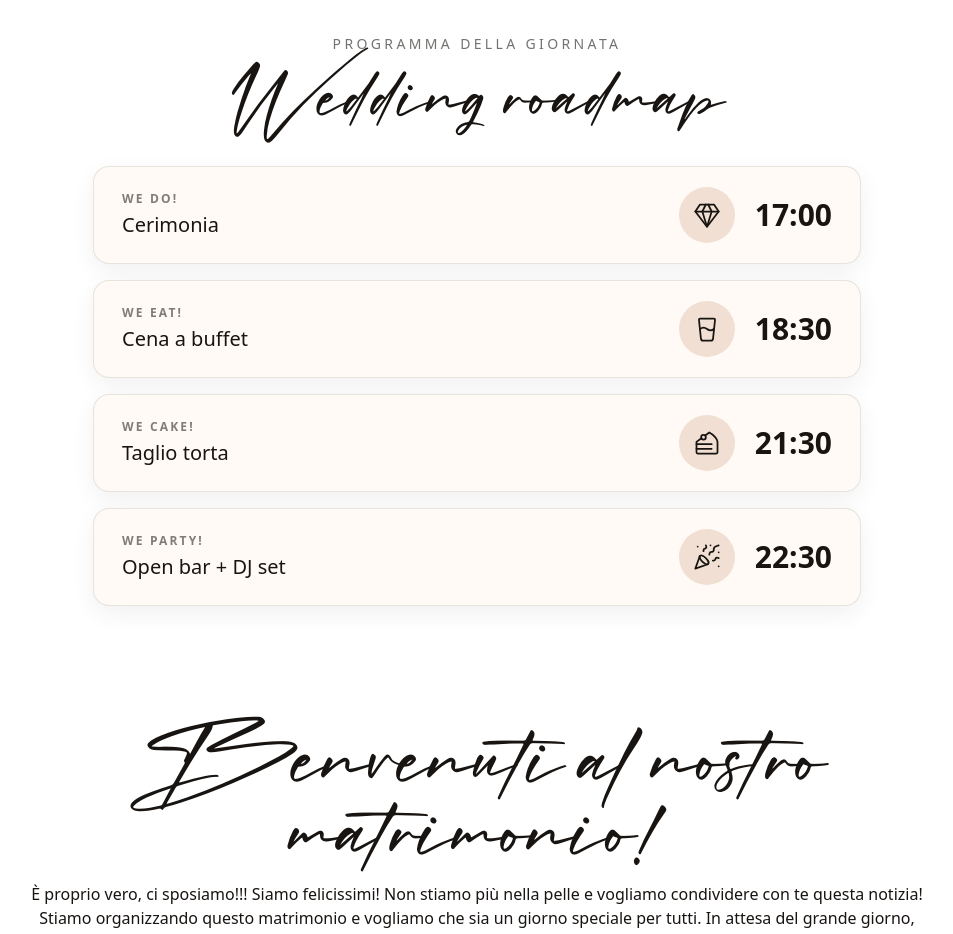
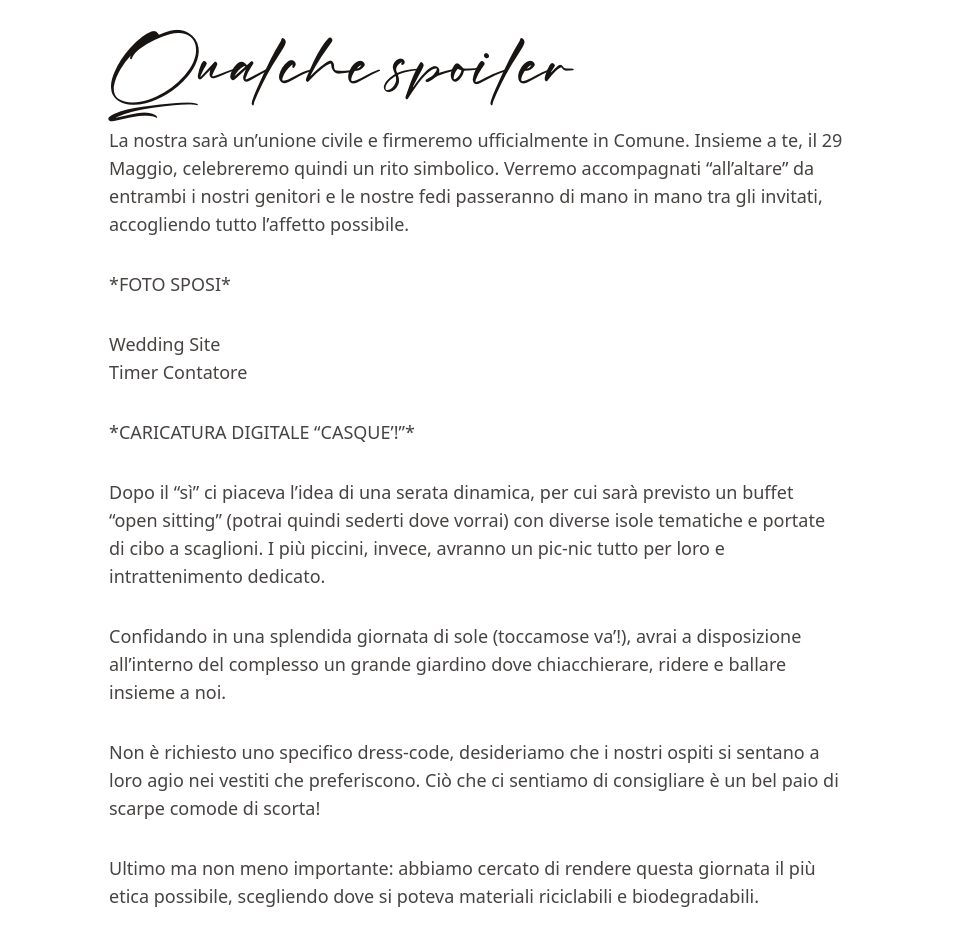
Before and after one commit to fabioper85/wed-times, a Next.js app: page / in a window 1280 px wide. Shown: the part 1380-2314 px from the top of the page, without its empty margins (163-1116 px from the left). Built offline with nearby package versions, Linux system fonts and the light colour scheme; a web font is replaced by a local one.

Commit message:
Add wedding spoiler section

```diff
--- a/src/components/Info.tsx
+++ b/src/components/Info.tsx
@@ -53,6 +53,40 @@ const Info: React.FC = () => {
         </div>
       </div>
 
+      <section className="mx-auto mt-20 max-w-3xl px-4 text-left" aria-labelledby="spoiler-title">
+        <h2 id="spoiler-title" className="font-rockidate text-5xl text-[#181411] sm:text-6xl">
+          Qualche spoiler
+        </h2>
+        <div className="mt-8 font-lexend-deca text-base leading-8 text-[#181411]/80 sm:text-lg">
+          <p>
+            La nostra sarà un’unione civile e firmeremo ufficialmente in Comune. Insieme a te, il 29 Maggio,
+            celebreremo quindi un rito simbolico. Verremo accompagnati “all’altare” da entrambi i nostri genitori e le
+            nostre fedi passeranno di mano in mano tra gli invitati, accogliendo tutto l’affetto possibile.
+          </p>
+          <p className="mt-8">*FOTO SPOSI*</p>
+          <p className="mt-8">Wedding Site</p>
+          <p>Timer Contatore</p>
+          <p className="mt-8">*CARICATURA DIGITALE “CASQUE’!”*</p>
+          <p className="mt-8">
+            Dopo il “sì” ci piaceva l’idea di una serata dinamica, per cui sarà previsto un buffet “open sitting” (potrai
+            quindi sederti dove vorrai) con diverse isole tematiche e portate di cibo a scaglioni. I più piccini, invece,
+            avranno un pic-nic tutto per loro e intrattenimento dedicato.
+          </p>
+          <p className="mt-8">
+            Confidando in una splendida giornata di sole (toccamose va’!), avrai a disposizione all’interno del
+            complesso un grande giardino dove chiacchierare, ridere e ballare insieme a noi.
+          </p>
+          <p className="mt-8">
+            Non è richiesto uno specifico dress-code, desideriamo che i nostri ospiti si sentano a loro agio nei vestiti che
+            preferiscono. Ciò che ci sentiamo di consigliare è un bel paio di scarpe comode di scorta!
+          </p>
+          <p className="mt-8">
+            Ultimo ma non meno importante: abbiamo cercato di rendere questa giornata il più etica possibile,
+            scegliendo dove si poteva materiali riciclabili e biodegradabili.
+          </p>
+        </div>
+      </section>
+
       <section className="mt-20 px-4" aria-labelledby="wedding-roadmap-title">
         <div className="mx-auto max-w-3xl text-center">
           <p className="font-lexend-deca text-sm uppercase tracking-[0.24em] text-[#181411]/60">
```
